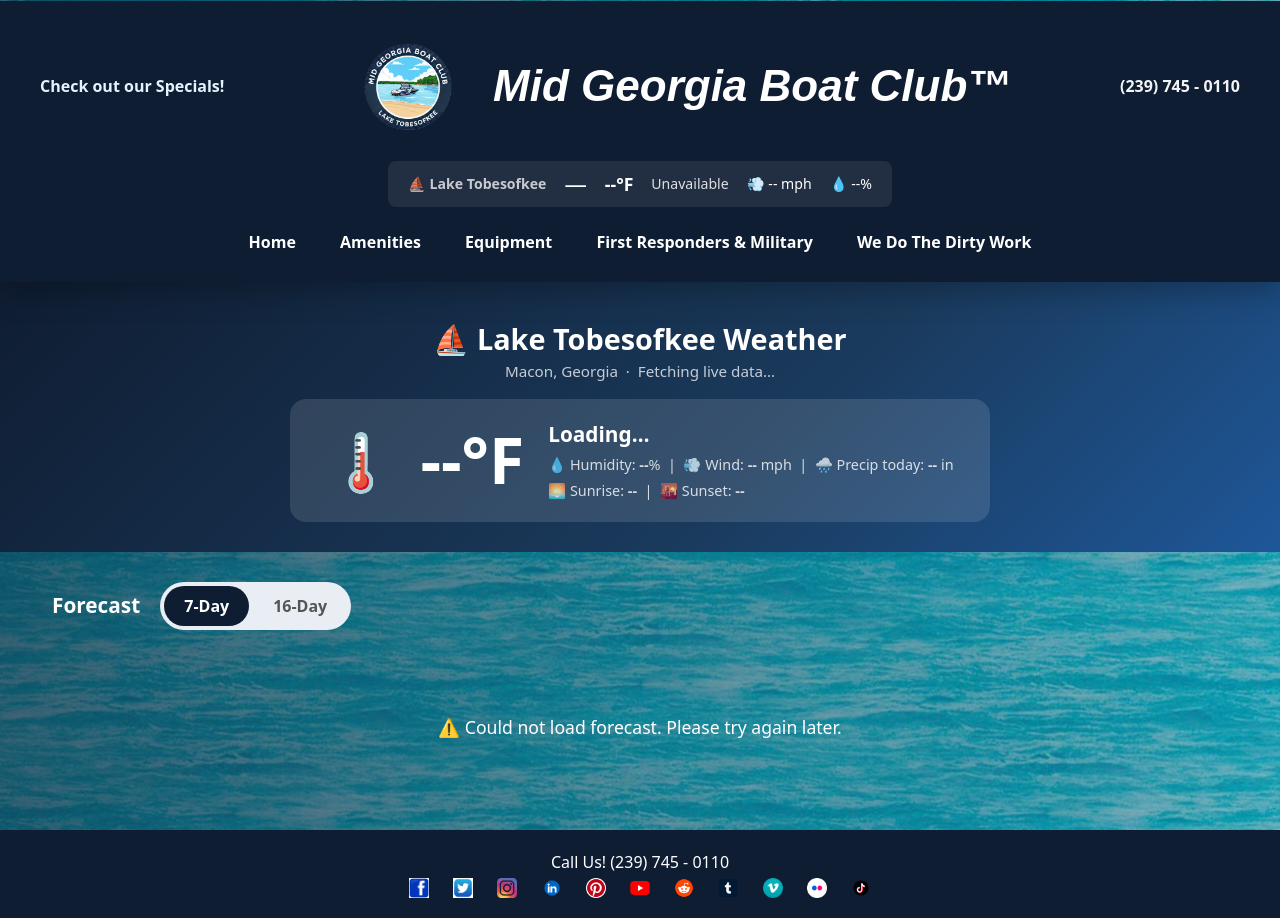
After one commit to jforay/midgeorgia, a Django app: page /weather/ in a window 1280 px wide. The commit adds this page. Run offline with Django 5.2, Linux system fonts and the light colour scheme.

Commit message:
added weather app

```diff
--- /dev/null
+++ b/home/static/home/css/weather.css
@@ -0,0 +1,145 @@
+.wx-hero {
+    background: linear-gradient(135deg, #0f1d32 0%, #1a3a5c 60%, #1e5799 100%);
+    color: #fff;
+    padding: 40px 20px 30px;
+    text-align: center;
+}
+
+.wx-current-card {
+    display: inline-flex;
+    align-items: center;
+    gap: 24px;
+    background: rgba(255, 255, 255, 0.12);
+    border-radius: 16px;
+    padding: 20px 36px;
+    margin-top: 16px;
+    flex-wrap: wrap;
+    justify-content: center;
+}
+
+.wx-current-temp {
+    font-size: 4rem;
+    font-weight: 700;
+    line-height: 1;
+}
+
+.wx-current-icon {
+    font-size: 3.5rem;
+    line-height: 1;
+}
+
+.wx-current-details {
+    text-align: left;
+}
+
+.wx-current-desc {
+    font-size: 1.3rem;
+    font-weight: 600;
+}
+
+.wx-current-meta {
+    opacity: 0.8;
+    font-size: 0.9rem;
+    margin-top: 4px;
+}
+
+.forecast-section {
+    padding: 30px 20px;
+    background: transparent;
+}
+
+.day-card {
+    background: #0f1d32;
+    border-radius: 12px;
+    box-shadow: 0 2px 8px rgba(0, 0, 0, 0.3);
+    padding: 14px 10px;
+    text-align: center;
+    border-top: 4px solid #4a90d9;
+    transition: transform 0.15s, box-shadow 0.15s;
+}
+
+.day-card:hover {
+    transform: translateY(-3px);
+    box-shadow: 0 6px 18px rgba(0, 0, 0, 0.45);
+}
+
+.day-card .day-name {
+    font-weight: 700;
+    font-size: 0.85rem;
+    color: #ffffff;
+    text-transform: uppercase;
+    letter-spacing: 0.05em;
+}
+
+.day-card .day-date {
+    font-size: 0.78rem;
+    color: rgba(255, 255, 255, 0.6);
+    margin-bottom: 6px;
+}
+
+.day-card .day-icon {
+    font-size: 2.2rem;
+    line-height: 1.2;
+}
+
+.day-card .day-desc {
+    font-size: 0.75rem;
+    color: rgba(255, 255, 255, 0.75);
+    margin: 4px 0;
+    min-height: 2.4em;
+}
+
+.day-card .day-temps {
+    font-weight: 700;
+    font-size: 1rem;
+    color: #ffffff;
+}
+
+.day-card .day-temps span {
+    font-weight: 400;
+    color: rgba(255, 255, 255, 0.6);
+}
+
+.day-card .day-meta {
+    font-size: 0.75rem;
+    color: rgba(255, 255, 255, 0.7);
+    margin-top: 4px;
+}
+
+.tab-toggle {
+    border: none;
+    background: none;
+    padding: 8px 20px;
+    font-weight: 600;
+    border-radius: 30px;
+    cursor: pointer;
+    color: #555;
+    transition: background 0.2s, color 0.2s;
+}
+
+.tab-toggle.active {
+    background: #0f1d32;
+    color: #fff;
+}
+
+#wx-loading {
+    display: flex;
+    align-items: center;
+    justify-content: center;
+    padding: 60px;
+    color: white;
+    font-size: 1.1rem;
+}
+
+.rain-bar-track {
+    height: 4px;
+    background: rgba(255, 255, 255, 0.15);
+    border-radius: 2px;
+    margin: 5px 2px 2px;
+    overflow: hidden;
+}
+
+.rain-bar-fill {
+    height: 100%;
+    border-radius: 2px;
+}
--- a/home/templates/home/amenities.html
+++ b/home/templates/home/amenities.html
@@ -4,9 +4,6 @@
 {% block extra_css %}
 <link rel="stylesheet" href="{% static 'home/css/amenities.css' %}">
 <link rel="stylesheet" href="{% static 'home/css/photos.css' %}">
-<style>
-    .amenities-box .grid-item { background-color: #0f1d32 !important; }
-</style>
 {% endblock %}
 
 {% block content %}
--- a/home/templates/home/dirty_work.html
+++ b/home/templates/home/dirty_work.html
@@ -4,9 +4,6 @@
 {% block extra_css %}
 <link rel="stylesheet" href="{% static 'home/css/amenities.css' %}">
 <link rel="stylesheet" href="{% static 'home/css/photos.css' %}">
-<style>
-    .amenities-box .grid-item { background-color: #0f1d32 !important; }
-</style>
 {% endblock %}
 
 {% block content %}
--- a/home/templates/home/equipment.html
+++ b/home/templates/home/equipment.html
@@ -4,9 +4,6 @@
 {% block extra_css %}
 <link rel="stylesheet" href="{% static 'home/css/amenities.css' %}">
 <link rel="stylesheet" href="{% static 'home/css/photos.css' %}">
-<style>
-    .amenities-box .grid-item { background-color: #0f1d32 !important; }
-</style>
 {% endblock %}
 
 {% block content %}
--- a/home/templates/home/first_responders.html
+++ b/home/templates/home/first_responders.html
@@ -4,9 +4,6 @@
 {% block extra_css %}
 <link rel="stylesheet" href="{% static 'home/css/amenities.css' %}">
 <link rel="stylesheet" href="{% static 'home/css/photos.css' %}">
-<style>
-    .amenities-box .grid-item { background-color: #0f1d32 !important; }
-</style>
 {% endblock %}
 
 {% block content %}
--- /dev/null
+++ b/home/templates/home/weather.html
@@ -0,0 +1,159 @@
+{% extends "base.html" %}
+{% block title %}Lake Tobesofkee Weather Forecast | Mid Georgia Boat Club{% endblock %}
+{% load static %}
+
+{% block extra_css %}
+<link rel="stylesheet" href="{% static 'home/css/weather.css' %}">
+{% endblock %}
+
+{% block content %}
+<!-- Hero: current conditions -->
+<div class="wx-hero">
+    <h1 style="font-size:1.8rem; font-weight:700; margin:0 0 4px;">⛵ Lake Tobesofkee Weather</h1>
+    <p style="opacity:0.75; margin:0; font-size:0.95rem;">Macon, Georgia &nbsp;·&nbsp; <span id="wx-updated">Fetching live data…</span></p>
+
+    <div class="wx-current-card">
+        <div class="wx-current-icon" id="wc-icon">🌡️</div>
+        <div class="wx-current-temp" id="wc-temp">--°F</div>
+        <div class="wx-current-details">
+            <div class="wx-current-desc" id="wc-desc">Loading…</div>
+            <div class="wx-current-meta">
+                💧 Humidity: <strong id="wc-humid">--</strong>% &nbsp;|&nbsp;
+                💨 Wind: <strong id="wc-wind">--</strong> mph &nbsp;|&nbsp;
+                🌧 Precip today: <strong id="wc-precip">--</strong> in
+            </div>
+            <div class="wx-current-meta" style="margin-top:4px;">
+                🌅 Sunrise: <strong id="wc-sunrise">--</strong> &nbsp;|&nbsp;
+                🌇 Sunset: <strong id="wc-sunset">--</strong>
+            </div>
+        </div>
+    </div>
+</div>
+
+<!-- Forecast section -->
+<div class="forecast-section">
+    <div class="container-fluid" style="max-width:1200px;">
+
+        <div class="d-flex align-items-center gap-2 mb-4 flex-wrap">
+            <h2 style="margin:0; font-size:1.3rem; font-weight:700; color:white;">Forecast</h2>
+            <div style="background:#e9eef5; border-radius:30px; padding:4px; display:inline-flex; gap:4px; margin-left:12px;">
+                <button class="tab-toggle active" id="btn-week" onclick="showTab('week')">7-Day</button>
+                <button class="tab-toggle" id="btn-extended" onclick="showTab('extended')">16-Day</button>
+            </div>
+        </div>
+
+        <div id="wx-loading">⏳ Loading forecast…</div>
+
+        <div id="tab-week" style="display:none;">
+            <div class="row g-3" id="forecast-week"></div>
+        </div>
+        <div id="tab-extended" style="display:none;">
+            <div class="row g-3" id="forecast-extended"></div>
+        </div>
+    </div>
+</div>
+{% endblock %}
+
+{% block extra_js %}
+<script>
+(function () {
+    var WMO = {
+        0:['☀️','Clear sky'],
+        1:['🌤️','Mainly clear'], 2:['⛅','Partly cloudy'], 3:['☁️','Overcast'],
+        45:['🌫️','Fog'], 48:['🌫️','Depositing rime fog'],
+        51:['🌦️','Light drizzle'], 53:['🌦️','Drizzle'], 55:['🌧️','Heavy drizzle'],
+        61:['🌧️','Light rain'], 63:['🌧️','Rain'], 65:['🌧️','Heavy rain'],
+        71:['🌨️','Light snow'], 73:['🌨️','Snow'], 75:['❄️','Heavy snow'], 77:['🌨️','Snow grains'],
+        80:['🌦️','Rain showers'], 81:['🌧️','Heavy showers'], 82:['⛈️','Violent showers'],
+        85:['🌨️','Snow showers'], 86:['❄️','Heavy snow showers'],
+        95:['⛈️','Thunderstorm'], 96:['⛈️','T-storm w/ hail'], 99:['⛈️','T-storm w/ hail']
+    };
+    var DAYS = ['Sunday','Monday','Tuesday','Wednesday','Thursday','Friday','Saturday'];
+    var MONTHS = ['Jan','Feb','Mar','Apr','May','Jun','Jul','Aug','Sep','Oct','Nov','Dec'];
+
+    function set(id, val) { var el = document.getElementById(id); if (el) el.textContent = val; }
+
+    function fmt12(iso) {
+        var d = new Date(iso);
+        var h = d.getHours(), m = d.getMinutes(), ampm = h >= 12 ? 'PM' : 'AM';
+        h = h % 12 || 12;
+        return h + ':' + (m < 10 ? '0' : '') + m + ' ' + ampm;
+    }
+
+    function buildCard(dateStr, code, hi, lo, rainPct, wind, isToday) {
+        var wx = WMO[code] || ['🌡️', 'Unknown'];
+        var d = new Date(dateStr + 'T12:00:00');
+        var dayName = isToday ? 'Today' : DAYS[d.getDay()];
+        var dateLabel = MONTHS[d.getMonth()] + ' ' + d.getDate();
+        var rainColor = rainPct > 60 ? '#2d7fd4' : '#74b3e8';
+        var rainBar = '<div class="rain-bar-track"><div class="rain-bar-fill" style="width:' + rainPct + '%;background:' + rainColor + ';"></div></div>';
+
+        return '<div class="col-6 col-sm-4 col-md-3 col-lg-2">' +
+            '<div class="day-card"' + (isToday ? ' style="border-top-color:#e8a020;"' : '') + '>' +
+            '<div class="day-name">' + dayName + '</div>' +
+            '<div class="day-date">' + dateLabel + '</div>' +
+            '<div class="day-icon">' + wx[0] + '</div>' +
+            '<div class="day-desc">' + wx[1] + '</div>' +
+            '<div class="day-temps">' + Math.round(hi) + '° <span>/ ' + Math.round(lo) + '°F</span></div>' +
+            rainBar +
+            '<div class="day-meta">🌧 ' + rainPct + '% &nbsp;💨 ' + Math.round(wind) + ' mph</div>' +
+            '</div></div>';
+    }
+
+    var apiUrl = 'https://api.open-meteo.com/v1/forecast?latitude=32.8407&longitude=-83.6938' +
+        '&current=temperature_2m,relative_humidity_2m,wind_speed_10m,weather_code,precipitation' +
+        '&daily=weather_code,temperature_2m_max,temperature_2m_min,precipitation_probability_max,wind_speed_10m_max,precipitation_sum,sunrise,sunset' +
+        '&temperature_unit=fahrenheit&wind_speed_unit=mph&precipitation_unit=inch&timezone=America%2FNew_York&forecast_days=16';
+
+    fetch(apiUrl)
+        .then(function(r){ return r.json(); })
+        .then(function(data){
+            var c = data.current;
+            var wx = WMO[c.weather_code] || ['🌡️','Unknown'];
+            set('wc-icon', wx[0]);
+            set('wc-temp', Math.round(c.temperature_2m) + '°F');
+            set('wc-desc', wx[1]);
+            set('wc-humid', Math.round(c.relative_humidity_2m));
+            set('wc-wind', Math.round(c.wind_speed_10m));
+            set('wc-precip', (c.precipitation || 0).toFixed(2));
+
+            var now = new Date();
+            set('wx-updated', 'Updated ' + now.toLocaleTimeString([], {hour:'2-digit', minute:'2-digit'}));
+
+            var daily = data.daily;
+            set('wc-sunrise', fmt12(daily.sunrise[0]));
+            set('wc-sunset', fmt12(daily.sunset[0]));
+
+            var weekHtml = '', extHtml = '';
+            for (var i = 0; i < daily.time.length; i++) {
+                var card = buildCard(
+                    daily.time[i],
+                    daily.weather_code[i],
+                    daily.temperature_2m_max[i],
+                    daily.temperature_2m_min[i],
+                    daily.precipitation_probability_max[i] || 0,
+                    daily.wind_speed_10m_max[i],
+                    i === 0
+                );
+                extHtml += card;
+                if (i < 7) weekHtml += card;
+            }
+
+            document.getElementById('forecast-week').innerHTML = weekHtml;
+            document.getElementById('forecast-extended').innerHTML = extHtml;
+            document.getElementById('wx-loading').style.display = 'none';
+            document.getElementById('tab-week').style.display = 'block';
+        })
+        .catch(function(){
+            document.getElementById('wx-loading').textContent = '⚠️ Could not load forecast. Please try again later.';
+        });
+
+    window.showTab = function(name) {
+        ['week','extended'].forEach(function(t){
+            document.getElementById('tab-' + t).style.display = t === name ? 'block' : 'none';
+            document.getElementById('btn-' + t).classList.toggle('active', t === name);
+        });
+    };
+})();
+</script>
+{% endblock %}
--- a/home/urls.py
+++ b/home/urls.py
@@ -8,4 +8,5 @@ urlpatterns = [
     path('dirty-work/', views.dirty_work, name='dirty_work'),
     path('get-back/', views.get_back, name='get_back'),
     path('amenities/', views.amenities, name='amenities'),
+    path('weather/', views.weather, name='weather'),
 ]
--- a/home/views.py
+++ b/home/views.py
@@ -17,3 +17,6 @@ def get_back(request):
 
 def amenities(request):
     return render(request, 'home/amenities.html')
+
+def weather(request):
+    return render(request, 'home/weather.html')
--- a/templates/base.html
+++ b/templates/base.html
@@ -9,7 +9,7 @@
         {% load static %}
         <link rel="stylesheet" href="{% static 'css/style.css' %}">
         <link rel="stylesheet" href="{% static 'css/messages.css' %}">
-        <link rel="icon" href="{% static 'images/midgeorgia.png' %}" type="image/png">
+        <link rel="icon" href="{% static 'images/midgeorgia.png' %}" type="image/png" sizes="64x64">
 
         <link rel="stylesheet" href="{% static 'home/css/middle.css' %}">
         <link rel="stylesheet" href="{% static 'home/css/contact.css' %}">
@@ -44,6 +44,18 @@
                                 <a href="tel:+12397450110">(239) 745 - 0110</a>
                             </div>
                         </div>
+                        <!-- Weather Widget (Desktop) -->
+                        <a href="{% url 'weather' %}" title="Click for full forecast" style="text-decoration:none; color:inherit; display:block;">
+                        <div id="weather-widget" role="button" style="display:flex; align-items:center; justify-content:center; gap:18px; background:rgba(255,255,255,0.08); border-radius:8px; padding:6px 20px; margin-bottom:6px; font-size:0.88rem; color:inherit; cursor:pointer; transition:background 0.2s;" onmouseover="this.style.background='rgba(255,255,255,0.18)'" onmouseout="this.style.background='rgba(255,255,255,0.08)'">
+                            <span style="font-weight:600; opacity:0.75;">⛵ Lake Tobesofkee</span>
+                            <span id="wx-icon" style="font-size:1.4rem;">—</span>
+                            <span id="wx-temp" style="font-weight:700; font-size:1.1rem;">--°F</span>
+                            <span id="wx-desc" style="opacity:0.85;">Loading…</span>
+                            <span>💨 <span id="wx-wind">--</span> mph</span>
+                            <span>💧 <span id="wx-humid">--</span>%</span>
+                        </div>
+                        </a>
+
                         <nav class="navbar">
                             <ul class="nav-list">
                                 <li><a href="{% url 'home' %}">Home</a></li>
@@ -71,6 +83,16 @@
                         <span class="navbar-toggler-icon"></span>
                     </button>
                     <div class="collapse navbar-collapse" id="mobileNavMenu">
+                        <a href="{% url 'weather' %}" style="text-decoration:none; color:#fff; display:block;">
+                        <div id="weather-widget-mobile" role="button" title="Click for full forecast" style="display:flex; flex-wrap:wrap; align-items:center; justify-content:center; gap:10px; background:rgba(255,255,255,0.1); border-radius:8px; padding:6px 12px; margin:8px 0; font-size:0.82rem; color:#fff; cursor:pointer;">
+                            <span style="font-weight:600; opacity:0.8;">⛵ Lake Tobesofkee</span>
+                            <span id="wx-icon-m" style="font-size:1.2rem;">—</span>
+                            <span id="wx-temp-m" style="font-weight:700;">--°F</span>
+                            <span id="wx-desc-m" style="opacity:0.85;">Loading…</span>
+                            <span>💨 <span id="wx-wind-m">--</span> mph</span>
+                            <span>💧 <span id="wx-humid-m">--</span>%</span>
+                        </div>
+                        </a>
                         <ul class="navbar-nav text-center w-100 py-2">
                             <li class="nav-item"><a class="nav-link text-white fw-bold" href="{% url 'home' %}">Home</a></li>
                             <li class="nav-item"><a class="nav-link text-white fw-bold" href="{% url 'amenities' %}">Amenities</a></li>
@@ -99,8 +121,8 @@
         <!-- Footer Section -->
         <footer style="  background-color: #0f1d32; color: #FFFFFF; padding: 20px 0; text-align: center;">
             <div>
-                <div class="footer-info">
-                    <p>Call Us! 239-745-0110</p>
+                <div class="footer-info" style="color: white;">
+                    <a href="tel:+12397450110" style="color: white; text-decoration: none;">Call Us! (239) 745 - 0110</a>
                 </div>
                 <div class="social-media">
                     <a href="#"><img src="{% static 'images/facebook-icon.jpg' %}" alt="Facebook" style="width: 20px; margin: 0 10px;"></a>
@@ -125,6 +147,36 @@
         <script src="https://cdn.jsdelivr.net/npm/bootstrap@5.3.3/dist/js/bootstrap.bundle.min.js"></script>
         {% block extra_js %}{% endblock %}
         <script src="{% static 'js/header_scroll.js' %}" defer></script>
+        <script>
+        (function () {
+            var WMO = {
+                0:['☀️','Clear'], 1:['🌤️','Mainly Clear'], 2:['⛅','Partly Cloudy'], 3:['☁️','Overcast'],
+                45:['🌫️','Fog'], 48:['🌫️','Icy Fog'],
+                51:['🌦️','Light Drizzle'], 53:['🌦️','Drizzle'], 55:['🌧️','Heavy Drizzle'],
+                61:['🌧️','Light Rain'], 63:['🌧️','Rain'], 65:['🌧️','Heavy Rain'],
+                71:['🌨️','Light Snow'], 73:['🌨️','Snow'], 75:['❄️','Heavy Snow'], 77:['🌨️','Snow Grains'],
+                80:['🌦️','Rain Showers'], 81:['🌧️','Heavy Showers'], 82:['⛈️','Violent Showers'],
+                85:['🌨️','Snow Showers'], 86:['❄️','Heavy Snow Showers'],
+                95:['⛈️','Thunderstorm'], 96:['⛈️','T-Storm w/ Hail'], 99:['⛈️','T-Storm w/ Hail']
+            };
+            function set(id, val) { var el = document.getElementById(id); if (el) el.textContent = val; }
+
+            fetch('https://api.open-meteo.com/v1/forecast?latitude=32.8407&longitude=-83.6938&current=temperature_2m,relative_humidity_2m,wind_speed_10m,weather_code&temperature_unit=fahrenheit&wind_speed_unit=mph')
+                .then(function(r){ return r.json(); })
+                .then(function(d){
+                    var c = d.current;
+                    var wx = WMO[c.weather_code] || ['🌡️','Unknown'];
+                    var temp = Math.round(c.temperature_2m) + '°F';
+                    var wind = Math.round(c.wind_speed_10m);
+                    var humid = Math.round(c.relative_humidity_2m);
+                    set('wx-icon', wx[0]);  set('wx-temp', temp);  set('wx-desc', wx[1]);  set('wx-wind', wind);  set('wx-humid', humid);
+                    set('wx-icon-m', wx[0]); set('wx-temp-m', temp); set('wx-desc-m', wx[1]); set('wx-wind-m', wind); set('wx-humid-m', humid);
+                })
+                .catch(function(){
+                    set('wx-desc', 'Unavailable'); set('wx-desc-m', 'Unavailable');
+                });
+        })();
+        </script>
 
     </body>
 </html>
```
Also changed, not shown: home/static/home/css/amenities.css (+5 -4 lines).
